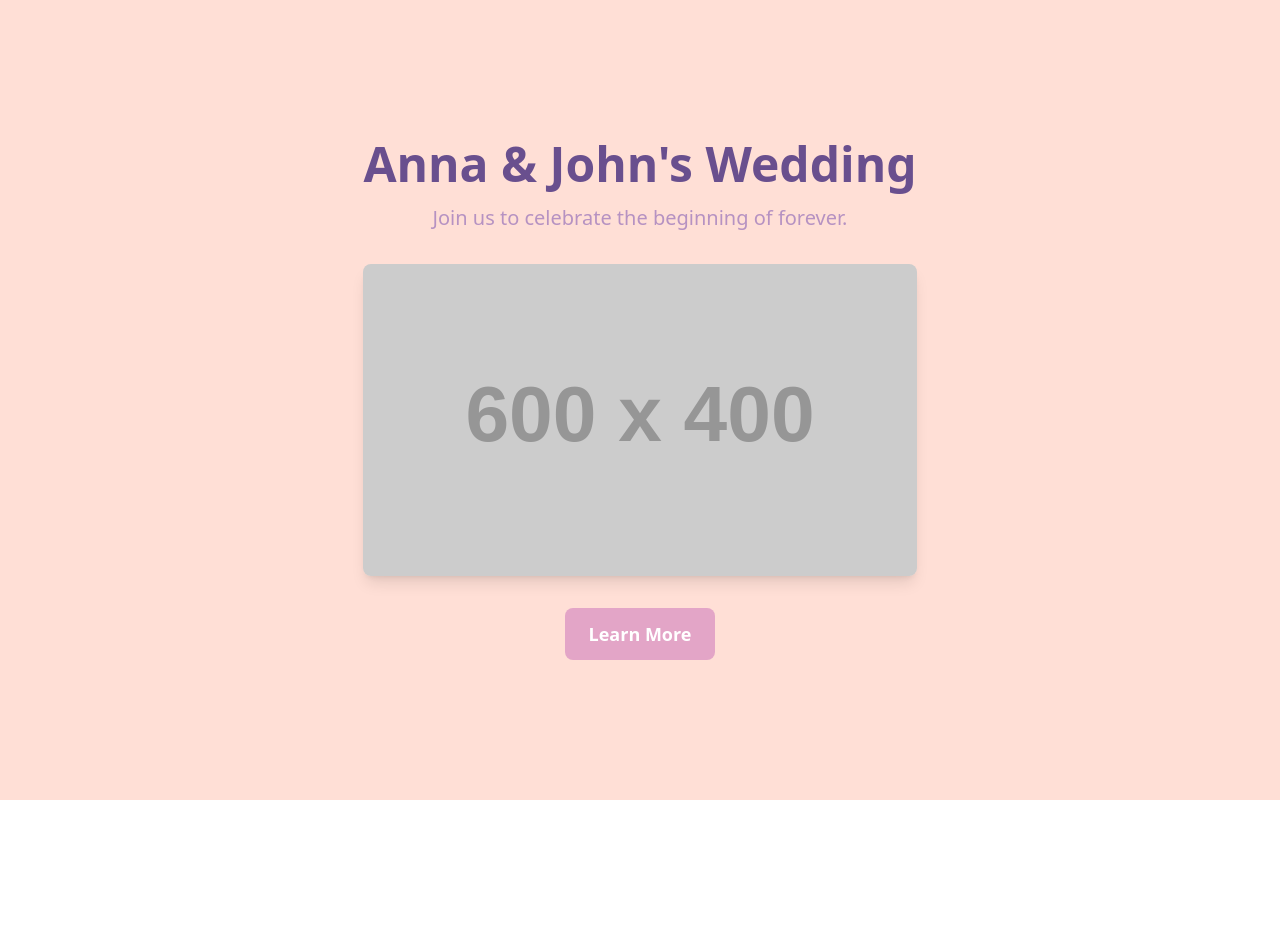
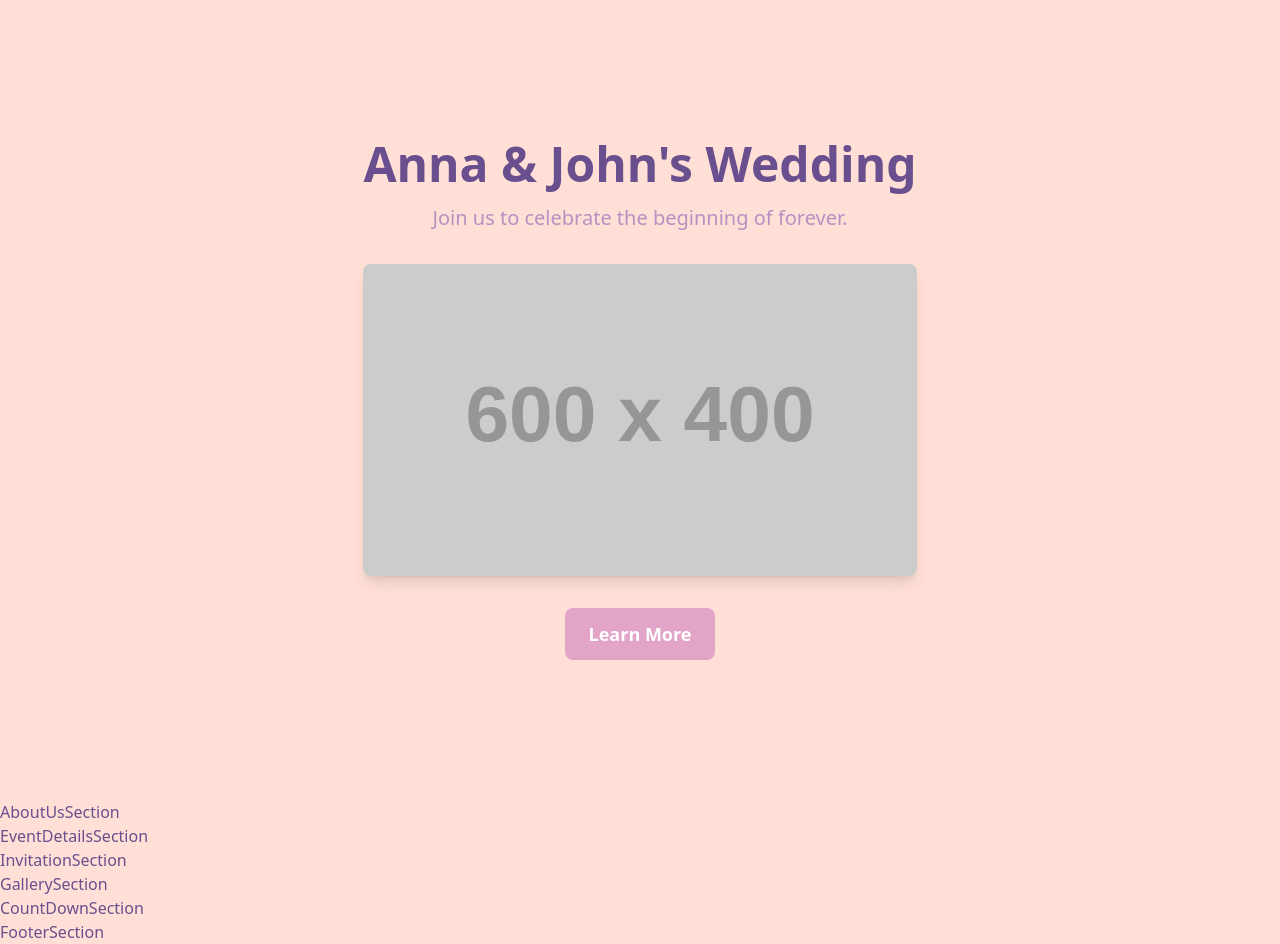
Before and after one commit to sonhip/wedding-invitation, a React (Vite) app: page / in a window 1280 px wide. Before the commit the page ends 800 px from the top, so only its background shows below. Built offline with nearby package versions, Linux system fonts and the light colour scheme.

Commit message:
add multiple section components and integrate them into the App component

```diff
--- a/src/App.tsx
+++ b/src/App.tsx
@@ -1,9 +1,21 @@
+import AboutUsSection from "./pages/about-us-section";
+import CountDownSection from "./pages/count-down-section";
+import EventDetailsSection from "./pages/event-details-section";
+import FooterSection from "./pages/footer-section";
+import GallerySection from "./pages/gallery-section";
 import HeroSection from "./pages/hero-section";
+import InvitationSection from "./pages/invitation-section";
 
 function App() {
   return (
     <div className="min-h-screen">
       <HeroSection />
+      <AboutUsSection />
+      <EventDetailsSection />
+      <InvitationSection />
+      <GallerySection />
+      <CountDownSection />
+      <FooterSection />
     </div>
   );
 }
--- a/src/pages/about-us-section/index.tsx
+++ b/src/pages/about-us-section/index.tsx
@@ -0,0 +1,5 @@
+function AboutUsSection() {
+  return <div>AboutUsSection</div>;
+}
+
+export default AboutUsSection;
--- a/src/pages/count-down-section/index.tsx
+++ b/src/pages/count-down-section/index.tsx
@@ -0,0 +1,7 @@
+import React from "react";
+
+function CountDownSection() {
+  return <div>CountDownSection</div>;
+}
+
+export default CountDownSection;
--- a/src/pages/event-details-section/index.tsx
+++ b/src/pages/event-details-section/index.tsx
@@ -0,0 +1,7 @@
+import React from "react";
+
+function EventDetailsSection() {
+  return <div>EventDetailsSection</div>;
+}
+
+export default EventDetailsSection;
--- a/src/pages/footer-section/index.tsx
+++ b/src/pages/footer-section/index.tsx
@@ -0,0 +1,7 @@
+import React from "react";
+
+function FooterSection() {
+  return <div>FooterSection</div>;
+}
+
+export default FooterSection;
--- a/src/pages/gallery-section/index.tsx
+++ b/src/pages/gallery-section/index.tsx
@@ -0,0 +1,7 @@
+import React from "react";
+
+function GallerySection() {
+  return <div>GallerySection</div>;
+}
+
+export default GallerySection;
--- /dev/null
+++ b/src/pages/invitation-section/index.tsx
@@ -0,0 +1,7 @@
+import React from "react";
+
+function InvitationSection() {
+  return <div>InvitationSection</div>;
+}
+
+export default InvitationSection;
--- a/src/pages/thank-you-section/index.tsx
+++ b/src/pages/thank-you-section/index.tsx
@@ -0,0 +1,7 @@
+import React from "react";
+
+function ThankYouSection() {
+  return <div>ThankYouSection</div>;
+}
+
+export default ThankYouSection;
```
Also changed, not shown: src/pages/invatation-section/index.tsx (deleted).
